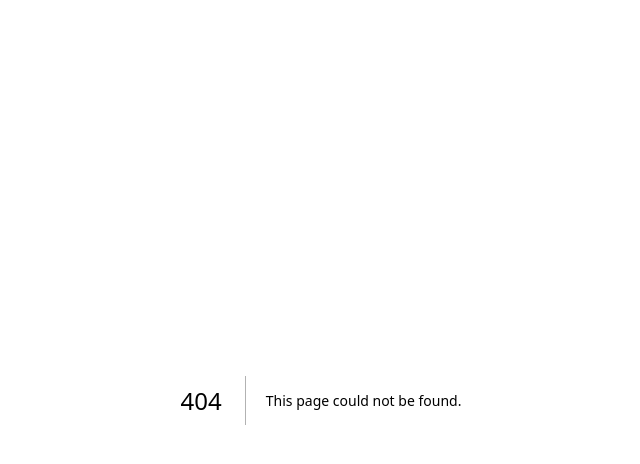
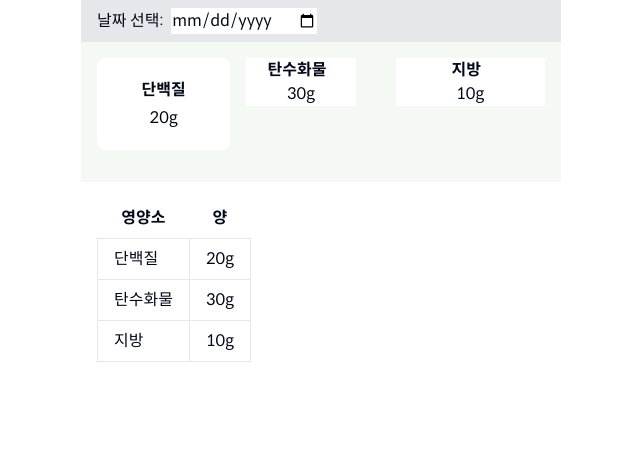
Before and after one commit to J1P4/habit-FE, a Next.js app: page /detail-nutri-info in a window 1280 px wide. Before the commit this address had no page. Shown: the top 464 px of the page, without its empty margins (319-959 px from the left). Built offline with nearby package versions, Linux system fonts and the light colour scheme.

Commit message:
feat: 안심식당정보제공

```diff
--- a/package.json
+++ b/package.json
@@ -20,7 +20,7 @@
     "embla-carousel-react": "^8.0.2",
     "ky": "^1.2.3",
     "lucide-react": "^0.372.0",
-    "next": "14.1.4",
+    "next": "^14.3.0-canary.25",
     "prettier": "^3.2.5",
     "react": "^18",
     "react-dom": "^18",
--- /dev/null
+++ b/src/app/detail-nutri-info/layout.tsx
@@ -0,0 +1,5 @@
+import MobileViewLayout from '@/commons/layouts/MobileViewLayout';
+
+export default function HomeLayout({ children }: { children: React.ReactNode }) {
+  return <MobileViewLayout>{children}</MobileViewLayout>;
+}
--- /dev/null
+++ b/src/app/detail-nutri-info/page.tsx
@@ -0,0 +1,77 @@
+import React from 'react';
+import MobileViewLayout from '@/commons/layouts/MobileViewLayout';
+
+const DetailNutriInfoPage = () => {
+  return (
+    <MobileViewLayout>
+      {/* 상단 바 */}
+      <div className="flex justify-between items-center px-4 py-2 my-15 bg-gray-200">
+        {/* 날짜 선택 칸 */}
+        <div className="flex items-center">
+          <label htmlFor="datePicker" className="mr-2">날짜 선택:</label>
+          <input type="date" id="datePicker" />
+        </div>
+        {/* 기타 컨트롤이나 메뉴 등 */}
+      </div>
+
+      {/* 상세 영양소를 볼 수 있는 UI */}
+      <div className="p-4 bg-[#F4F9F3]">
+
+        <div className="flex flex-wrap mb-2">
+          <div className="w-1/3 pr-4">
+          <div className="py-5 rounded-lg bg-white flex flex-col items-center mb-2">
+            <span className="font-semibold mb-1">단백질</span>
+            <span>20g</span>
+          </div>
+
+          </div>
+          <div className="w-1/3 pr-10">
+            <div className="bg-white bg-white flex flex-col items-center mb-2">
+              <span className="font-semibold mr-2">탄수화물</span>
+              <span>30g</span>
+            </div>
+          </div>
+          <div className="w-1/3">
+            <div className="bg-white flex flex-col items-center mb-2">
+              <span className="font-semibold mr-2">지방</span>
+              <span>10g</span>
+            </div>
+          </div>
+        </div>
+        {/* 추가적인 영양소 정보 등 */}
+      </div>
+
+
+       {/* 상세 영양소를 볼 수 있는 UI */}
+       <div className="p-4">
+        {/* 상세 영양소 정보 */}
+
+        <table className="table-auto">
+          <thead>
+            <tr>
+              <th className="px-4 py-2">영양소</th>
+              <th className="px-4 py-2">양</th>
+            </tr>
+          </thead>
+          <tbody>
+            <tr>
+              <td className="border px-4 py-2">단백질</td>
+              <td className="border px-4 py-2">20g</td>
+            </tr>
+            <tr>
+              <td className="border px-4 py-2">탄수화물</td>
+              <td className="border px-4 py-2">30g</td>
+            </tr>
+            <tr>
+              <td className="border px-4 py-2">지방</td>
+              <td className="border px-4 py-2">10g</td>
+            </tr>
+            {/* 추가적인 영양소 정보 등 */}
+          </tbody>
+        </table>
+      </div>
+    </MobileViewLayout>
+  );
+}
+
+export default DetailNutriInfoPage;
--- a/src/app/recommend-food-info/components/Food.tsx
+++ b/src/app/recommend-food-info/components/Food.tsx
@@ -1,3 +1,31 @@
+import Link from 'next/link';
+
+const FoodComponent = ({ food }) => {
+  return (
+    <div className="flex items-center bg-gray-100 mx-10 my-3 p-5 rounded-lg">
+      <div className="flex-shrink-0 mr-4">
+        <img
+          className="w-20 h-20 object-cover rounded-lg"
+          src="https://via.placeholder.com/150"
+          alt="Food"
+        />
+      </div>
+      <div className="flex flex-col flex-grow">
+        <p className="text-sm text-[#6CB663]">350kcal</p>
+        <h4 className="text-lg font-semibold">{food}</h4>
+        <p className="text-sm text-gray-600">음식 주요 성분</p>
+        <Link href={{ pathname: '/restaurant-info', query: { food: food } }}>
+          <button>추천 식당 보기</button>
+        </Link>
+      </div>
+    </div>
+  );
+};
+
+export default FoodComponent;
+
+
+/*
 import Link from 'next/link';
 
 const FoodComponent = ({ food }) => {
@@ -23,3 +51,4 @@ const FoodComponent = ({ food }) => {
 };
 
 export default FoodComponent;
+*/
--- a/src/app/recommend-food-info/page.tsx
+++ b/src/app/recommend-food-info/page.tsx
@@ -3,9 +3,13 @@ import React, { useState } from 'react';
 import HomeLayout from './layout';
 import Ment from './components/Ment';
 import FoodComponent from './components/Food';
+import {useRouter} from "next/navigation";
 
-const HomePage = () => {
-  const [food, setFood] = useState('김밥');
+const RFpage = () => {
+  const router = useRouter();
+
+  const [food, setFood] = useState('우동');
+
 
   return (
     <>
@@ -17,4 +21,4 @@ const HomePage = () => {
   );
 };
 
-export default HomePage;
+export default RFpage;
--- a/src/app/restaurant-info/components/Restaurant.tsx
+++ b/src/app/restaurant-info/components/Restaurant.tsx
@@ -47,15 +47,11 @@ const RestaurantComponent = ({ food }: RestaurantComponentProps) => {
             // 주소를 공백으로 분리하여 배열로 만듭니다.
             const addressParts = address.split(' ');
 
-            // '동'이나 '로'와 같은 세부 정보를 찾습니다.
             const keyword = addressParts.find(part => part.includes('로') || part.includes('구'));
 
-            // 찾은 세부 정보를 반환합니다. 없으면 빈 문자열을 반환합니다.
             return keyword ? keyword : '';
           }
 
-
-          // '동'이나 '로'와 같은 세부 정보 추출
           const searchKeyword = extractSearchKeyword(address);
 
           console.log(searchKeyword);
@@ -63,8 +59,7 @@ const RestaurantComponent = ({ food }: RestaurantComponentProps) => {
           // 검색 키워드를 기반으로 식당 검색
           const localResponse = await axios.get<IGetlocalListResult>(BASE_PATH, {
             params: {
-              query: `${searchKeyword} ${food} `,
-              sort: "random",
+              query: `${searchKeyword} ${food}맛집 안심식당`,
               display: 10,
             },
             headers: {
@@ -73,6 +68,8 @@ const RestaurantComponent = ({ food }: RestaurantComponentProps) => {
               "X-Naver-Client-Secret": '0VNIsyrJNt',
             },
           });
+
+
 
           const cleanedData = localResponse.data.items.map(item => ({
             ...item,
--- a/src/app/restaurant-info/components/get-current-loc.tsx
+++ b/src/app/restaurant-info/components/get-current-loc.tsx
@@ -1,3 +1,7 @@
+import axios from 'axios';
+import { useState, useEffect } from 'react';
+
+
 navigator.geolocation.getCurrentPosition((position) => {
   const { latitude, longitude } = position.coords;
   // 이후 단계 수행
@@ -25,4 +29,4 @@ const getAddressFromCoords = async (latitude, longitude) => {
 
 
 
-export default currentLocComponent;
+export default getAddressFromCoords;
--- a/src/app/restaurant-info/page.tsx
+++ b/src/app/restaurant-info/page.tsx
@@ -1,23 +1,36 @@
-
-
 //src/app/naver-api/page.tsx
 'use client'
 
-
-import React, { useState, useEffect } from 'react';
+import React from 'react';
 import Ment from './components/Ment';
 import RestaurantComponent from './components/Restaurant';
 import MobileViewLayout from '@/commons/layouts/MobileViewLayout';
+import { usePathname, useRouter } from 'next/navigation';
+import { useSearchParams } from "next/navigation";
 
 export default function RIPage() {
-  const [food, setFood] = useState('');
+  const pathname = usePathname();
+  const router = useRouter();
+  const params = useSearchParams();
 
-  // You can set the value of 'food' using useEffect or any other method you prefer
+  const foodParam = params.get('food');
+
+
+
+  // router 객체가 정의되어 있는지 확인
+  if (!router) {
+    return <p>Loading...</p>;
+  }
+
+  // Ensure food is available before rendering
+  if (!foodParam) {
+    return <p>Loading...</p>;
+  }
 
   return (
     <MobileViewLayout>
       <Ment />
-      <RestaurantComponent food={food} />
+      <RestaurantComponent food={foodParam} />
     </MobileViewLayout>
   );
 }
```
Also changed, not shown: 2 other files (tests, documents, lock files or other folders).
